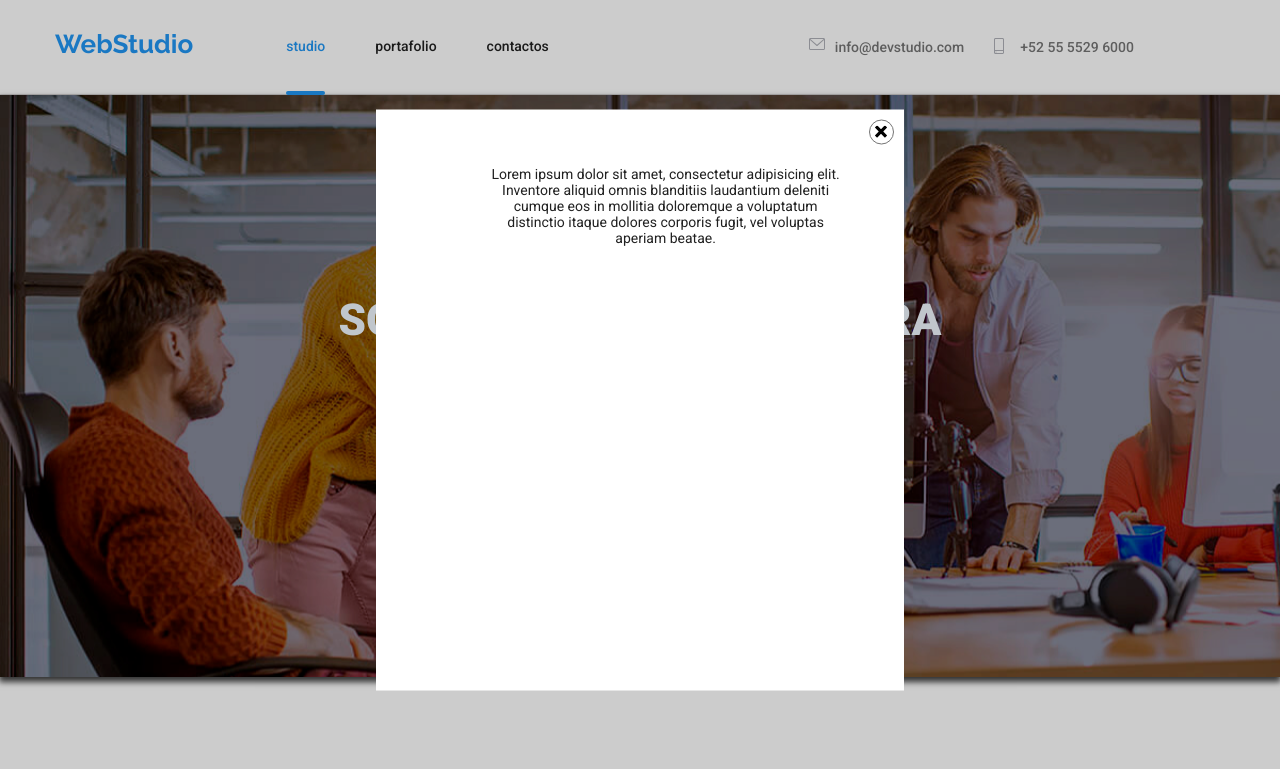
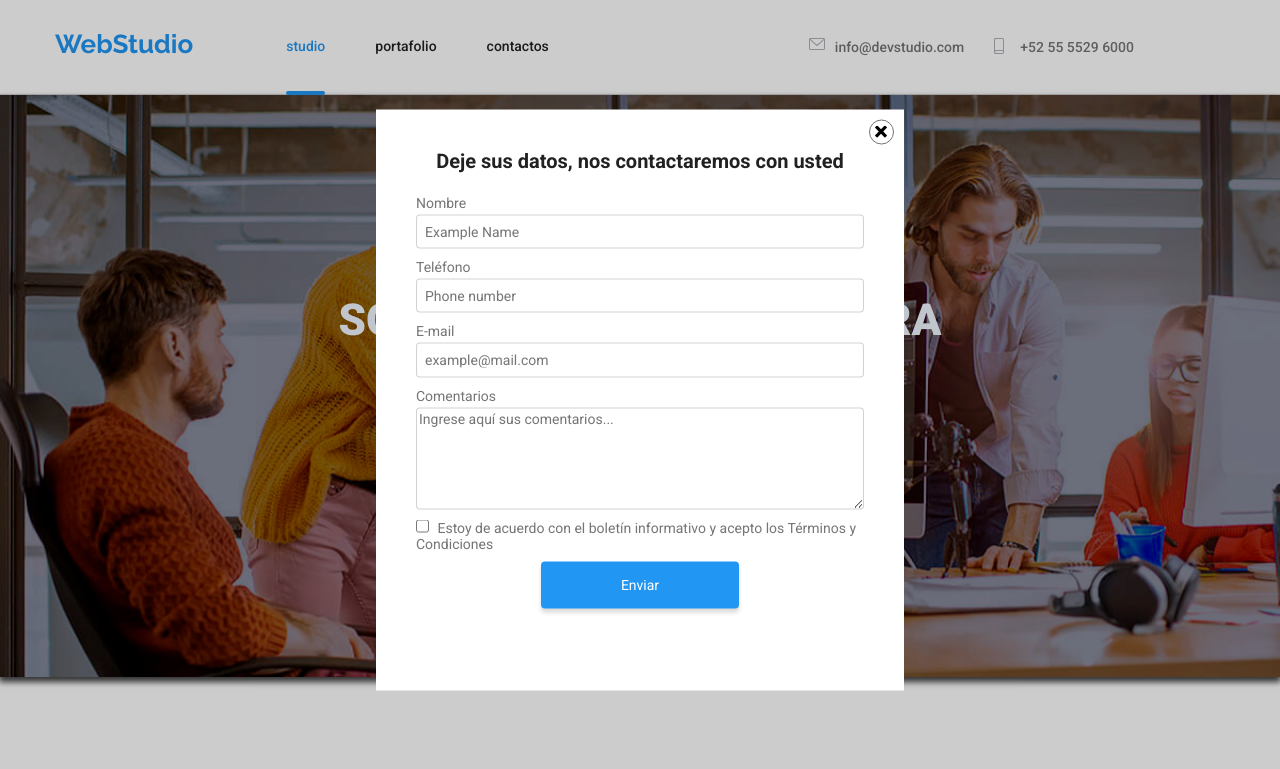
Before and after one commit to Enma04/goit-markup-hw-06, a plain HTML site: page index.html in a window 1280 px wide. Both pictures are taken after a click on the button "Solicite nuestro servicio". Shown: the top 769 px of the page. Drawn offline with nearby package versions, Linux system fonts and the light colour scheme.

Commit message:
Versión 1.1: Se creó el formulario de la ventana modal con los estilos del figma (falta las pseudolases anidadas)

```diff
--- a/css/styles.css
+++ b/css/styles.css
@@ -1,5 +1,8 @@
-
-/* COMMON CODE FOR PAGES */
+/*
+----------------------------------------------------------------------------------
+                    ETIQUETAS GLOBALES
+----------------------------------------------------------------------------------
+*/
 
 :root{
     --text-gray: #757575;
@@ -55,7 +58,16 @@ body{
     padding: 0;
 }
 
+nav {
+    display: flex;
+}
 
+
+/*
+----------------------------------------------------------------------------------
+                            CLASES GLOBALES
+----------------------------------------------------------------------------------
+*/
 
 
 /* BLOQUE CONTENEDOR */
@@ -94,18 +106,11 @@ body{
     border-bottom: 1px solid #a5a1a15b;
 }
 
-
-
-
-/* NAVEGATION BAR */
-
-nav{
+.linea{
     display: flex;
 }
 
-.linea{
-    display: flex;
-}
+/* NAVEGATION BAR */
 
 /* Webstudio */
 .web-studio{
@@ -285,7 +290,11 @@ nav{
 
 
 
-/* PAGE 1: index.html */
+/*
+----------------------------------------------------------------------------------
+PAGE 1: index.html
+----------------------------------------------------------------------------------
+*/
 
 .sec-1{
     padding-top: 200px;
@@ -342,7 +351,7 @@ nav{
     position: absolute;
     width: 528px;
     height: 581px;
-    padding: 2%;
+    padding: 40px;
     top: 50%;
     left: 50%;
     transform: translate(-50%, -50%);
@@ -350,14 +359,6 @@ nav{
     background-color: white;
     color: #212121;
     display: flex;
-}
-
-.modal > p{
-    position: absolute;
-    width: 70%;
-    padding: 10px;
-    margin-top: 20px;
-    margin-left: 15%; /* 50% - (70% / 2) */
 }
 
 .close-btn{
@@ -388,6 +389,70 @@ nav{
     width: 15px;
     height: 15px;
     fill:black;
+}
+
+.modal-form{
+    position: static;
+    display: flex;
+    flex-direction: column;
+    width: 100%;
+}
+
+#title-form{
+    font-size: 20px;
+    font-weight: 700;
+    margin-bottom: 12px;
+}
+
+.form-label{
+    display: flex;
+    flex-direction: column;
+    margin-top: 10px;
+}
+
+.input-text{
+    text-align: start;
+    margin-bottom: 4px;
+    color: #757575;
+}
+
+.form-input{
+    border: 1px solid rgba(33, 33, 33, 0.2);
+    border-radius: 4px;
+    padding: 8px;
+}
+
+#textarea-form{
+    border: 1px solid rgba(33, 33, 33, 0.2);
+    border-radius: 4px;
+}
+
+.form-check{
+    text-align: left;
+    margin-top: 10px;
+}
+
+.input-check{
+    margin-right: 5px;
+}
+
+.form-btn{
+    display: flex;
+    flex-direction: column;
+    padding: 15px 80px;
+    margin-top: 10px;
+    margin-left: auto;
+    margin-right: auto;
+    background: #2196F3;
+    color: white;
+    border: none;
+    box-shadow: 0px 4px 4px rgba(0, 0, 0, 0.15);
+    border-radius: 4px;
+    cursor: pointer;
+}
+
+.form-btn:hover{
+    background: #1a8eee;
 }
 
 .sec-2{
@@ -588,7 +653,11 @@ nav{
 
 
 
-/* PAGE 2: portafolio.html */
+/*
+----------------------------------------------------------------------------------
+PAGE 2: portafolio.html
+----------------------------------------------------------------------------------
+*/
 
 .buttons-list{
     display: flex;
--- a/index.html
+++ b/index.html
@@ -108,12 +108,6 @@
           </button>
           <div class="backdrop is-hidden" data-modal>
             <div class="modal">
-              <p>
-                Lorem ipsum dolor sit amet, consectetur adipisicing elit.
-                Inventore aliquid omnis blanditiis laudantium deleniti cumque
-                eos in mollitia doloremque a voluptatum distinctio itaque
-                dolores corporis fugit, vel voluptas aperiam beatae.
-              </p>
               <a class="close-btn" data-modal-close>
                 <!--  <img src="./images/SVG/cruz.svg" alt="cruz" /> -->
                 <svg class="cross-icon">
@@ -124,6 +118,65 @@
                   ></use>
                 </svg>
               </a>
+              <form class="modal-form">
+                <h4 id="title-form">
+                  Deje sus datos, nos contactaremos con usted
+                </h4>
+                <label class="form-label">
+                  <span class="input-text">Nombre</span>
+                  <input
+                    class="form-input"
+                    name="username"
+                    type="text"
+                    placeholder="Example Name"
+                    minlength="4"
+                    required
+                  />
+                </label>
+                <label class="form-label">
+                  <span class="input-text">Teléfono</span>
+                  <input
+                    class="form-input"
+                    name="telefono"
+                    type="tel"
+                    placeholder="Phone number"
+                    minlength="4"
+                    required
+                  />
+                </label>
+                <label class="form-label">
+                  <span class="input-text">E-mail</span>
+                  <input
+                    class="form-input"
+                    name="email"
+                    type="email"
+                    placeholder="example@mail.com"
+                    required
+                  />
+                </label>
+                <label class="form-label">
+                  <span class="input-text">Comentarios</span>
+                  <textarea
+                    id="textarea-form"
+                    name="comentarios"
+                    rows="6"
+                    placeholder="Ingrese aquí sus comentarios..."
+                  ></textarea>
+                </label>
+                <label class="form-check">
+                  <input
+                    class="input-check"
+                    name="check"
+                    type="checkbox"
+                    required
+                  />
+                  <span class="input-text"
+                    >Estoy de acuerdo con el boletín informativo y acepto los
+                    Términos y Condiciones
+                  </span>
+                  <button class="form-btn" type="button">Enviar</button>
+                </label>
+              </form>
             </div>
           </div>
         </div>
```
